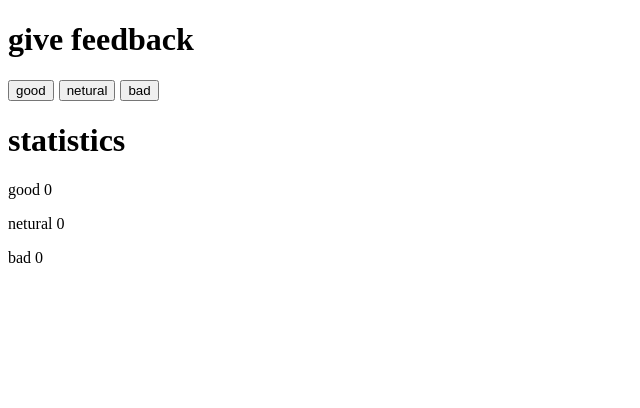
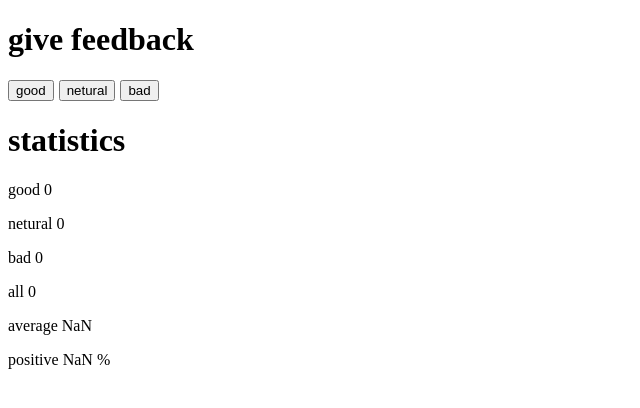
Before and after one commit to dustinburda/fullstackopen, a React (Vite) app in the folder part1/unicafe/: page / in a window 1280 px wide. Shown: the top 408 px of the page, without its empty margins (0-640 px from the left). Built offline with nearby package versions, Linux system fonts and the light colour scheme.

Commit message:
Finished 1.7

```diff
--- a/part1/unicafe/src/App.jsx
+++ b/part1/unicafe/src/App.jsx
@@ -9,8 +9,11 @@ const Button = ( {onClick, children} ) => {
 }
 
 const Statistic = ({text, num}) => {
+
   return (
-  <p> {text}  {num}</p>
+  <p>
+    {text}  {num} {text==="positive" && "%"}
+    </p>
   );
 }
 
@@ -44,6 +47,9 @@ function App() {
       <Statistic text={"good"} num={good}/>
       <Statistic text={"netural"} num={neutral}/>
       <Statistic text={"bad"} num={bad}/>
+      <Statistic text={"all"} num={bad + good + neutral}/>
+      <Statistic text={"average"} num={(good - bad) / (bad + good + neutral)}/>
+      <Statistic text={"positive"} num={(good) / (bad + good + neutral) * 100}/>
     </>
   )
 }
```
